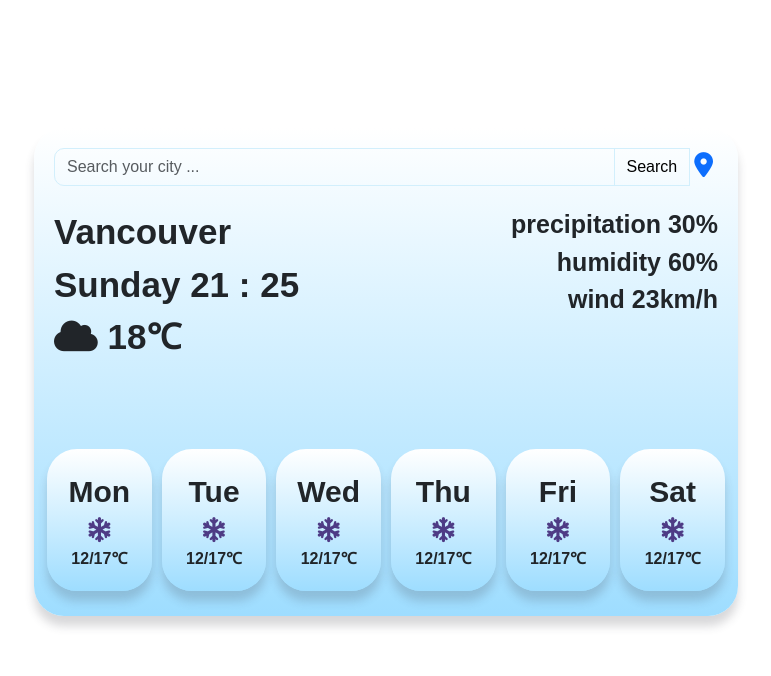
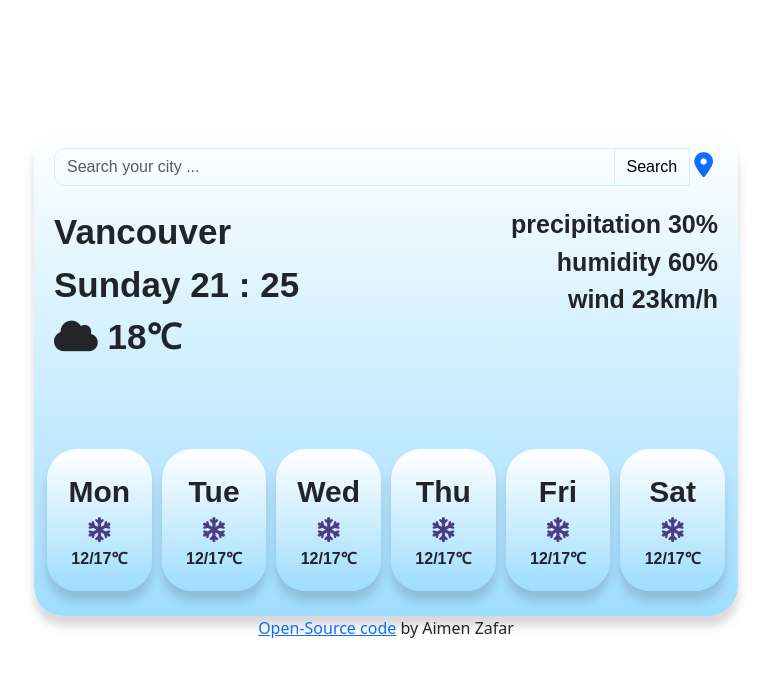
Before and after one commit to aimen114/MyWeatherApp, a plain HTML site: page index.html in a window 1280 px wide. Shown: the whole page, without its empty margins (254-1025 px from the left). Drawn offline with nearby package versions, Linux system fonts and the light colour scheme.

Commit message:
added GitHub link
added GitHub link as per homework instruction

```diff
--- a/index.html
+++ b/index.html
@@ -86,6 +86,12 @@
         </div>
       </div>
     </div>
+    <div class="linkToGit">
+      <a href="https://github.com/aimen114/MyWeatherApp.git" target="_blank"
+        >Open-Source code</a
+      >
+      by Aimen Zafar
+    </div>
     <script src="src/index.js"></script>
   </body>
 </html>
--- a/src/styles.css
+++ b/src/styles.css
@@ -71,3 +71,6 @@
   padding: 4px;
   color: rgb(78, 59, 133);
 }
+.linkToGit {
+  text-align: center;
+}
```
